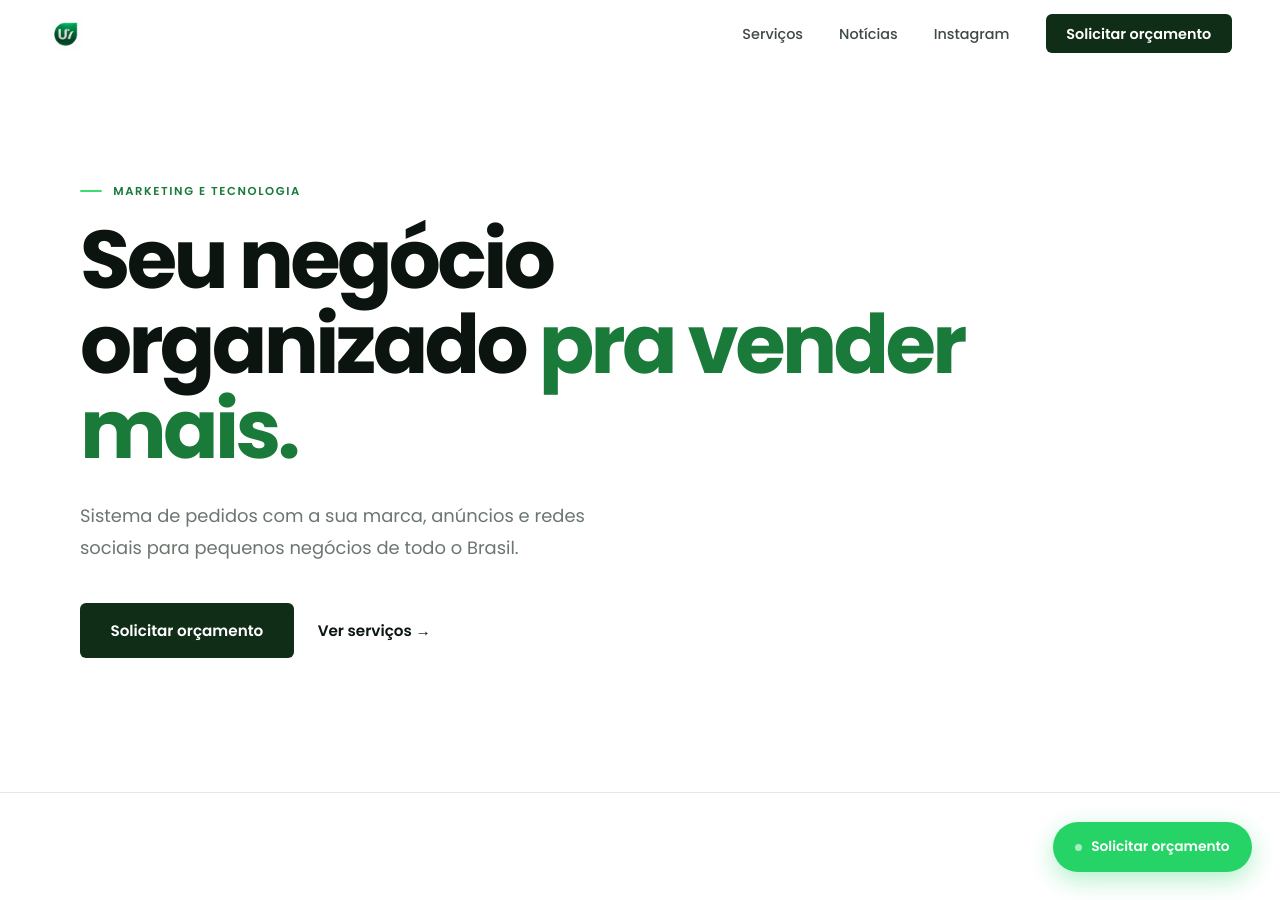
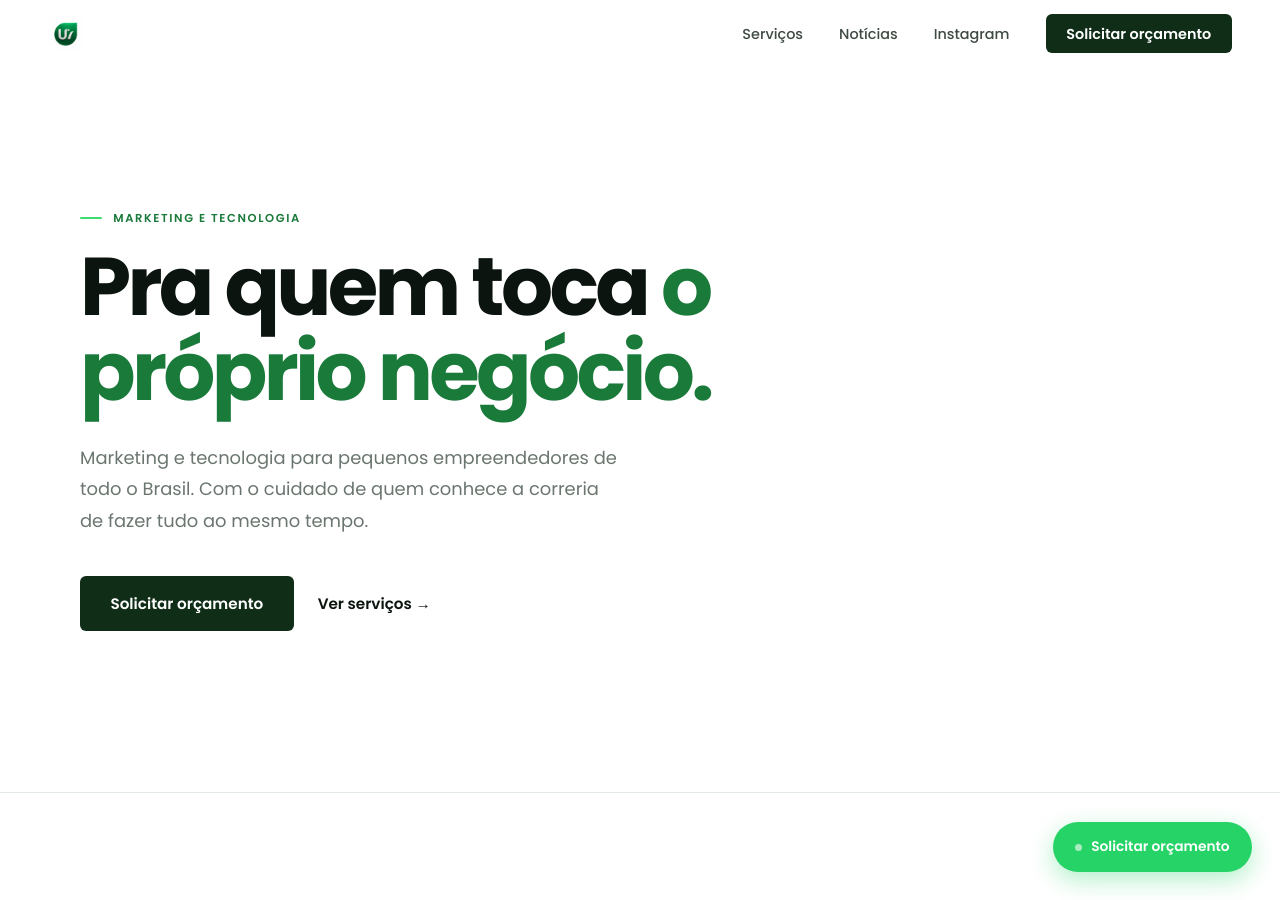
Before and after one commit to u7midias/siteu7midias, a Jekyll site: the page index.html, which Jekyll copies as it is, in a window 1280 px wide and 900 px high. Built offline with Jekyll 4.4.1, drawn with Linux system fonts in a browser that asks for light colours.

Commit message:
Nova frase principal da página inicial
Co-Authored-By: Claude Opus 5.5 <noreply@anthropic.com>
Claude-Session: https://claude.ai/code/session_01FWT5giHkN6mYwMeUNCqg5o

```diff
--- a/index.html
+++ b/index.html
@@ -192,8 +192,8 @@
 <section class="abertura">
   <div class="container">
     <div class="section-eyebrow">Marketing e tecnologia</div>
-    <h1>Seu negócio organizado <span>pra vender mais.</span></h1>
-    <p>Sistema de pedidos com a sua marca, anúncios e redes sociais para pequenos negócios de todo o Brasil.</p>
+    <h1>Pra quem toca <span>o próprio negócio.</span></h1>
+    <p>Marketing e tecnologia para pequenos empreendedores de todo o Brasil. Com o cuidado de quem conhece a correria de fazer tudo ao mesmo tempo.</p>
     <div class="abertura-acoes">
       <a href="#contato" class="btn-primary">Solicitar orçamento</a>
       <a href="#servicos" class="btn-link">Ver serviços →</a>
```
